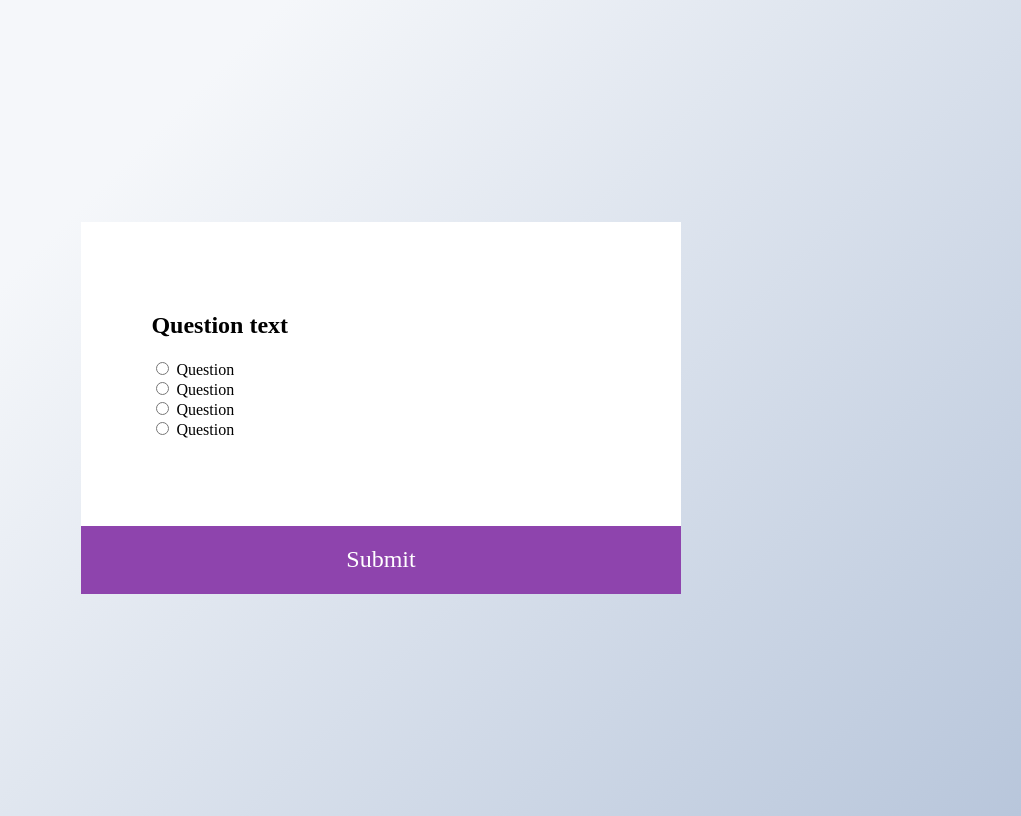
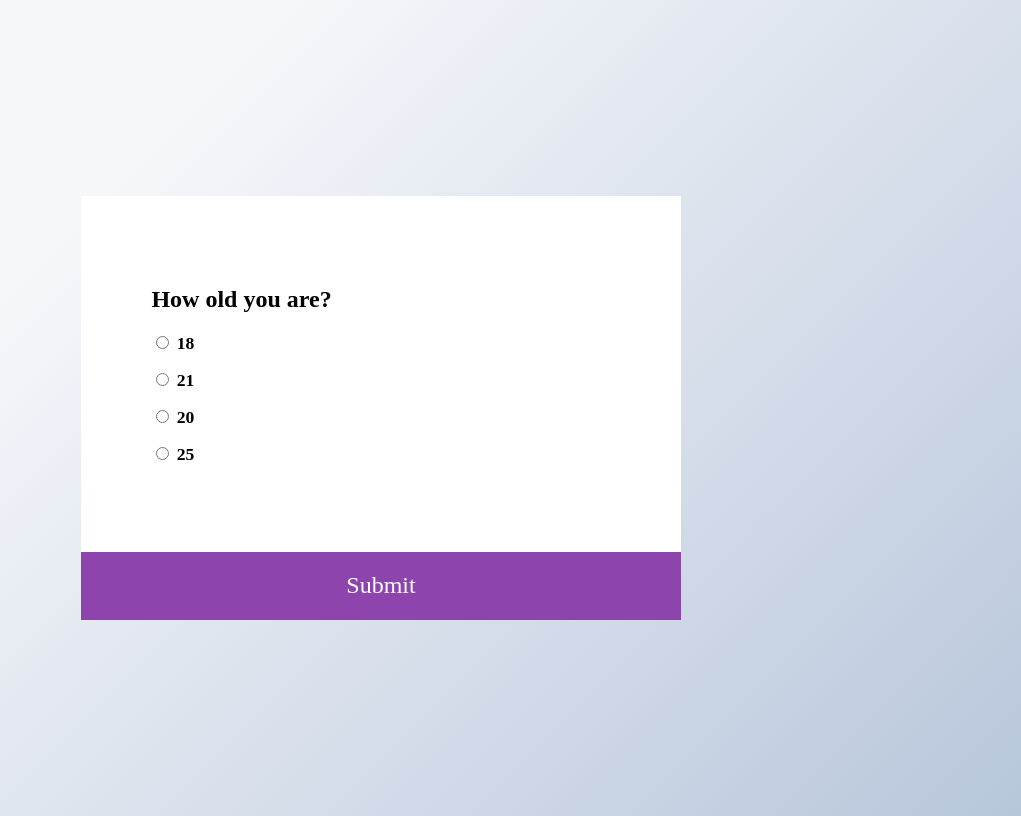
Before and after one commit to shivam-sharma7/Tech-Quiz-App, a plain HTML site: page index.html in a window 1280 px wide. Shown: the whole page, without its empty margins (259-1280 px from the left). Drawn offline with Linux system fonts and the light colour scheme.

Commit message:
techquiz app update add: dom modified: style.css add: javascript index.html

```diff
--- a/index.html
+++ b/index.html
@@ -5,13 +5,14 @@
     <meta http-equiv="X-UA-Compatible" content="IE=edge">
     <meta name="viewport" content="width=device-width, initial-scale=1.0">
     <link rel="stylesheet" href="./style/style.css">
+    <script src="script.js" defer></script>
     <title>Quiz App</title>
 </head>
 <body>
 
     <div class="Quiz-container">
         <div class="quiz-header">
-       <h2>Question text</h2>
+       <h2 id="question">Question text</h2>
        <ul class="list">
         <li>
             <input
@@ -20,7 +21,7 @@
              id="a"
              name="answer" />
 
-            <label for="a">Question</label>
+            <label id="a_text" for="a">Question</label>
         </li>
 
         <li>
@@ -28,25 +29,25 @@
              type="radio"
              id="b"
              name="answer" />
-            <label for="b">Question</label>
+            <label id="b_text" for="b">Question</label>
         </li>
         <li>
             <input type="radio"
              id="c"
              name="answer" />
-            <label for="c">Question</label>
+            <label id="c_text" for="c">Question</label>
         </li>
         <li>
             <input
               type="radio"
               id="d"
               name="answer" />
-            <label for="d">Question</label>
+            <label id="d_text" for="d">Question</label>
         </li>
 
        </ul>
     </div>
-    <button class="btn" >Submit</button>
+    <button class="btn" id="submit">Submit</button>
 </div>
 </body>
 </html>
--- a/script.js
+++ b/script.js
@@ -7,7 +7,6 @@ const quizData = [
         c: '20',
         d: '25',
         correct: 'c'
-
     },
 
     {
@@ -72,4 +71,35 @@ const quizData = [
         d: 'Larry Page',
         correct: 'c'
      }
-]
+];
+
+const questionE1 = document.getElementById('question');
+
+ const a_text = document.getElementById('a_text');
+ const b_text = document.getElementById('b_text');
+ const c_text = document.getElementById('c_text');
+ const d_text = document.getElementById('d_text');
+ const submitBtn = document.getElementById('submit');
+
+let currentQuiz = 0;
+
+const loadQuiz = () => {
+    const currentQuizData = quizData[currentQuiz];
+
+    questionE1.innerText = currentQuizData.question;
+
+    a_text.innerText = currentQuizData.a;
+    b_text.innerText = currentQuizData.b;
+    c_text.innerText = currentQuizData.c;
+    d_text.innerText = currentQuizData.d;
+
+}
+
+loadQuiz();
+
+submitBtn.addEventListener('click', () =>{
+    currentQuiz++;
+
+    loadQuiz();
+
+});
--- a/style/style.css
+++ b/style/style.css
@@ -33,7 +33,13 @@ body{
 .list{
 
     list-style-type: none;
+    font-weight: bold;
     padding: 0;
+}
+
+.list li{
+    font-size: 1.1rem;
+    margin: 1rem 0;
 }
 
 .btn{
@@ -46,5 +52,11 @@ body{
     font-family: inherit;
     width: 100%;
     padding: 1.3rem;
+    opacity: 1;
 
 }
+
+.btn:hover{
+
+    background-color: rgb(62, 121, 198);
+}
```
